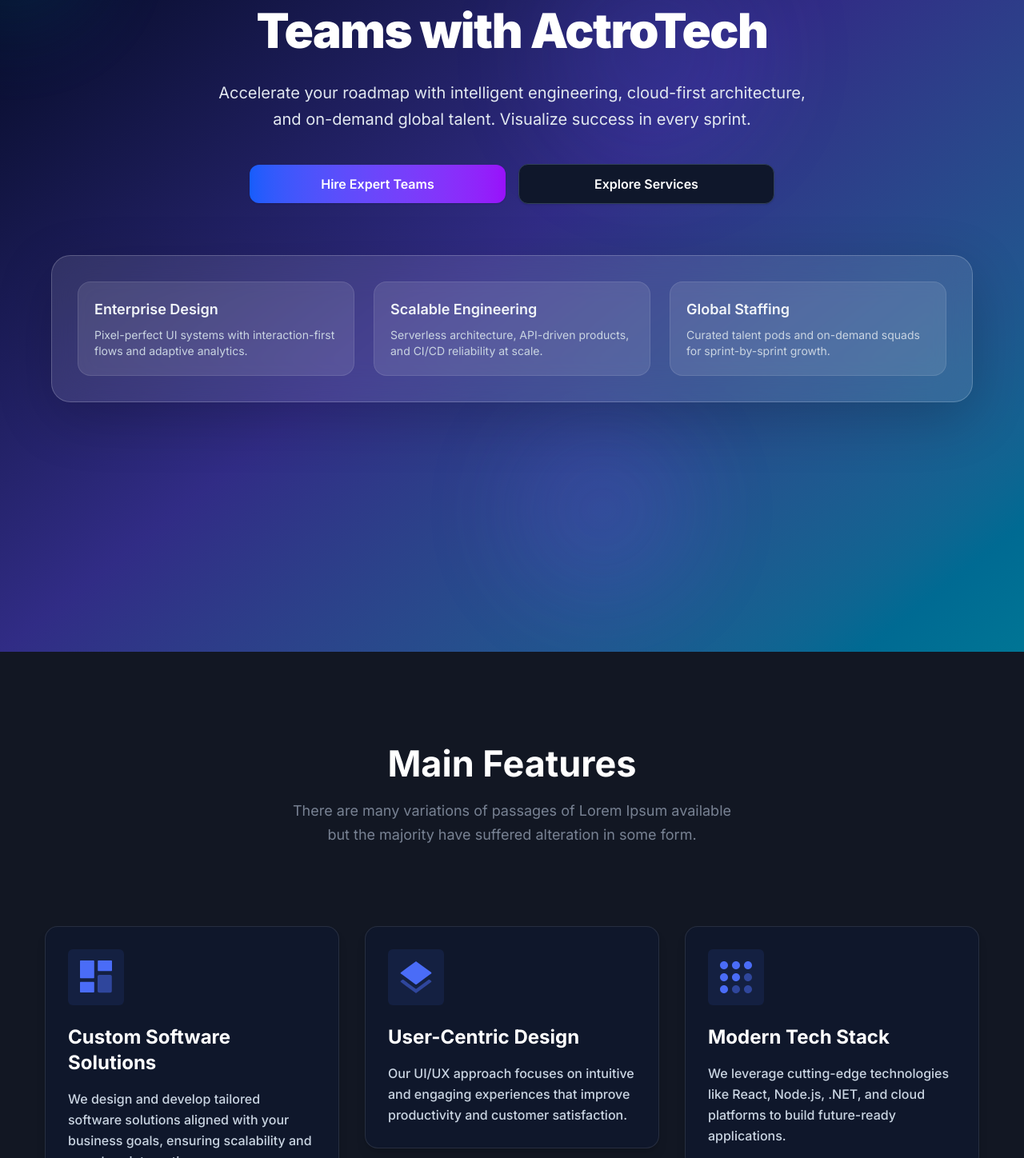
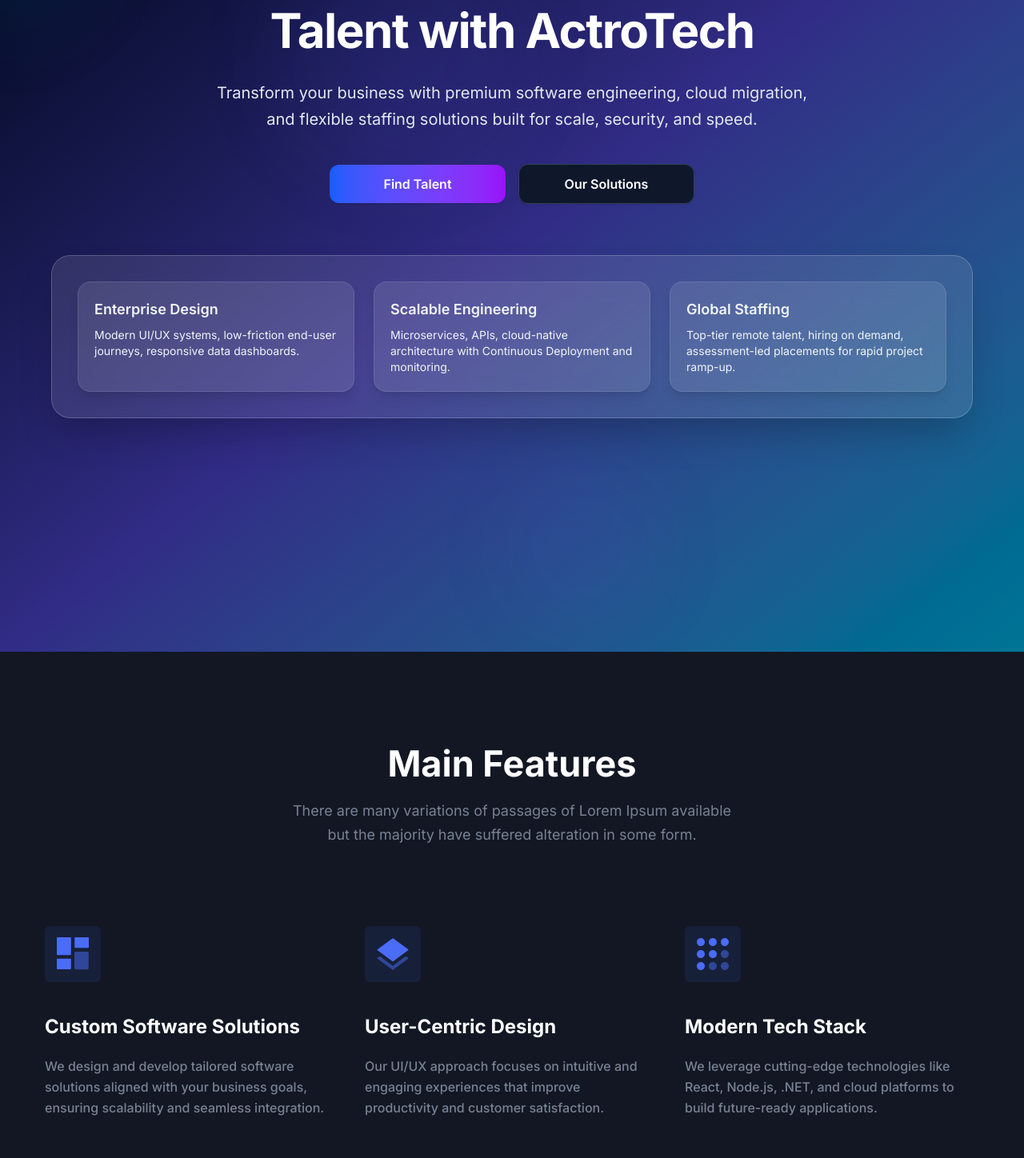
Before and after one commit to Mohankrishnamadisi/Actrotech, a Next.js app: page / in a window 1280 px wide. Shown: the part 202-1650 px from the top of the page at 80% size. Built offline with nearby package versions, Linux system fonts and the light colour scheme.

Commit message:
Revert "test animated changes"
This reverts commit a2d068238b373b7baa37a3f84a8465e262d99bc0.

```diff
--- a/package.json
+++ b/package.json
@@ -13,7 +13,6 @@
     "@tailwindcss/postcss": "^4.1.3",
     "eslint": "^9.24.0",
     "eslint-config-next": "15.1.6",
-    "framer-motion": "^12.38.0",
     "lucide-react": "^0.577.0",
     "next": "16.0.10",
     "next-themes": "^0.4.4",
--- a/src/app/page.tsx
+++ b/src/app/page.tsx
@@ -1,11 +1,36 @@
-import HomeAnimated from "@/components/HomeAnimated";
+import AboutSectionOne from "@/components/About/AboutSectionOne";
+import AboutSectionTwo from "@/components/About/AboutSectionTwo";
+import Blog from "@/components/Blog";
+import Brands from "@/components/Brands";
+import ScrollUp from "@/components/Common/ScrollUp";
+import Contact from "@/components/Contact";
+import Features from "@/components/Features";
+import Hero from "@/components/Hero";
+import Pricing from "@/components/Pricing";
+import Testimonials from "@/components/Testimonials";
+import Video from "@/components/Video";
 import { Metadata } from "next";
 
 export const metadata: Metadata = {
   title: "Actrotech - Software Solutions Company",
   description: "Welcome to Actrotech, your partner in innovative software development and technology solutions.",
+  // other metadata
 };
 
 export default function Home() {
-  return <HomeAnimated />;
+  return (
+    <>
+      <ScrollUp />
+      <Hero />
+      <Features />
+      <Video />
+      <Brands />
+      <AboutSectionOne />
+      <AboutSectionTwo />
+      <Testimonials />
+      <Pricing />
+      <Blog />
+      <Contact />
+    </>
+  );
 }
--- a/src/components/Features/SingleFeature.tsx
+++ b/src/components/Features/SingleFeature.tsx
@@ -1,34 +1,21 @@
-"use client";
-
-import { motion } from "framer-motion";
 import { Feature } from "@/types/feature";
 
 const SingleFeature = ({ feature }: { feature: Feature }) => {
   const { icon, title, paragraph } = feature;
-
   return (
-    <motion.div
-      className="w-full"
-      initial={{ opacity: 0, y: 20 }}
-      whileInView={{ opacity: 1, y: 0 }}
-      viewport={{ once: true, amount: 0.25 }}
-      transition={{ duration: 0.6, ease: [0.25, 0.46, 0.45, 0.94] }}
-    >
-      <motion.div
-        className="rounded-2xl border border-slate-200 bg-white p-7 shadow-lg transition-all duration-400 hover:-translate-y-2 hover:shadow-2xl dark:border-white/10 dark:bg-slate-900"
-        whileHover={{ y: -4, scale: 1.01 }}
-      >
-        <div className="bg-primary/10 text-primary mb-6 flex h-[70px] w-[70px] items-center justify-center rounded-md">
+    <div className="w-full">
+      <div className="wow fadeInUp" data-wow-delay=".15s">
+        <div className="bg-primary/10 text-primary mb-10 flex h-[70px] w-[70px] items-center justify-center rounded-md">
           {icon}
         </div>
-        <h3 className="mb-4 text-xl font-bold text-slate-900 dark:text-white sm:text-2xl lg:text-xl xl:text-2xl">
+        <h3 className="mb-5 text-xl font-bold text-black sm:text-2xl lg:text-xl xl:text-2xl dark:text-white">
           {title}
         </h3>
-        <p className="text-body-color text-base leading-relaxed font-medium dark:text-slate-300">
+        <p className="text-body-color pr-[10px] text-base leading-relaxed font-medium">
           {paragraph}
         </p>
-      </motion.div>
-    </motion.div>
+      </div>
+    </div>
   );
 };
 
--- a/src/components/Hero/index.tsx
+++ b/src/components/Hero/index.tsx
@@ -1,6 +1,5 @@
 "use client";
 
-import { motion } from "framer-motion";
 import Button from "@/components/Common/Button";
 import { useTheme } from "next-themes";
 
@@ -8,117 +7,92 @@ const Hero = () => {
   const { theme } = useTheme();
   const isDark = theme === "dark";
 
-  const heading = {
-    hidden: { opacity: 0, y: 30 },
-    visible: { opacity: 1, y: 0 },
-  };
-
-  const fadeUp = {
-    hidden: { opacity: 0, y: 20 },
-    visible: { opacity: 1, y: 0 },
-  };
-
   return (
-    <motion.section
+    <section
       id="home"
       className={`relative overflow-hidden pt-28 pb-36 md:pt-32 md:pb-44 ${
         isDark
           ? "bg-linear-to-br from-slate-950 via-indigo-900 to-cyan-700 text-white"
           : "bg-linear-to-br from-blue-50 via-indigo-100 to-cyan-50 text-gray-900"
       }`}
-      initial="hidden"
-      whileInView="visible"
-      viewport={{ once: true, amount: 0.3 }}
     >
-      <div className="pointer-events-none absolute inset-0 opacity-40">
+      <div className="pointer-events-none absolute inset-0 opacity-30">
         <div className={`absolute -left-20 top-10 h-48 w-48 rounded-full blur-3xl animate-float ${
           isDark ? "bg-cyan-400/30" : "bg-blue-400/20"
         }`} />
-        <div className={`absolute right-1/4 top-32 h-72 w-72 rounded-full blur-3xl animate-float ${
+        <div className={`absolute right-2/4 top-32 h-72 w-72 rounded-full blur-3xl animate-float ${
           isDark ? "bg-indigo-500/30" : "bg-indigo-400/20"
         }`} />
-        <div className={`absolute bottom-16 left-1/2 h-56 w-56 rounded-full blur-3xl animate-float ${
-          isDark ? "bg-violet-500/35" : "bg-purple-400/20"
+        <div className={`absolute bottom-10 left-2/4 h-44 w-44 rounded-full blur-3xl animate-float ${
+          isDark ? "bg-violet-500/25" : "bg-purple-400/15"
         }`} />
       </div>
 
       <div className="container relative z-10">
         <div className="mx-auto max-w-5xl px-4 text-center">
-          <motion.h1
-            className={`mb-6 text-4xl font-black leading-tight tracking-tight sm:text-5xl md:text-6xl ${
-              isDark ? "text-white" : "text-slate-900"
-            }`}
-            variants={heading}
-            transition={{ duration: 0.8, ease: "easeOut" as any }}
-          >
-            Build Future-ready Products & Teams with ActroTech
-          </motion.h1>
+          <h1 className={`mb-6 text-4xl font-bold leading-tight tracking-tight sm:text-5xl md:text-6xl animate-fade-in ${
+            isDark ? "text-white" : "text-gray-900"
+          }`}>
+            Build Future-ready Software & IT Talent with ActroTech
+          </h1>
+          <p className={`mx-auto mb-10 max-w-3xl text-base leading-relaxed sm:text-lg md:text-xl animate-slide-up ${
+            isDark ? "text-slate-200" : "text-gray-600"
+          }`}>
+            Transform your business with premium software engineering, cloud migration, and flexible staffing solutions built for scale, security, and speed.
+          </p>
 
-          <motion.p
-            className={`mx-auto mb-10 max-w-3xl text-base leading-relaxed sm:text-lg md:text-xl ${
-              isDark ? "text-slate-200" : "text-slate-700"
-            }`}
-            variants={fadeUp}
-            transition={{ duration: 0.7, delay: 0.1, ease: "easeOut" as any }}
-          >
-            Accelerate your roadmap with intelligent engineering, cloud-first architecture, and on-demand global talent. Visualize success in every sprint.
-          </motion.p>
-
-          <motion.div
-            className="flex flex-col items-center justify-center gap-4 sm:flex-row sm:gap-4"
-            variants={fadeUp}
-            transition={{ duration: 0.7, delay: 0.2, ease: "easeOut" as any }}
-          >
-            <Button href="/contact" variant="primary" className="w-full max-w-xs">
-              Hire Expert Teams
+          <div className="flex flex-col items-center justify-center gap-4 sm:flex-row sm:gap-4">
+            <Button href="/contact" variant="primary" className="w-full max-w-55 animate-slide-up">
+              Find Talent
             </Button>
-            <Button href="/careers" variant="secondary" className="w-full max-w-xs">
-              Explore Services
+            <Button href="/careers" variant="secondary" className="w-full max-w-55 animate-slide-up">
+              Our Solutions
             </Button>
-          </motion.div>
+          </div>
         </div>
       </div>
 
-      <motion.div
-        className="container relative mt-16 min-h-80 px-4"
-        variants={fadeUp}
-        transition={{ duration: 0.7, delay: 0.25, ease: "easeOut" as any }}
-      >
-        <div
-          className={`mx-auto max-w-6xl overflow-hidden rounded-3xl border p-6 shadow-[0_20px_70px_rgba(0,0,0,0.2)] backdrop-blur-xl md:p-8 ${
-            isDark ? "border-white/20 bg-white/10" : "border-slate-200/60 bg-white/90"
-          }`}
-        >
+      <div className="container relative mt-16 min-h-80 px-4">
+        <div className={`mx-auto max-w-6xl rounded-3xl border p-6 shadow-2xl backdrop-blur-xl md:p-8 animate-fade-in ${
+          isDark
+            ? "border-white/20 bg-white/10"
+            : "border-gray-200/50 bg-white/80"
+        }`}>
           <div className="grid gap-6 md:grid-cols-3">
-            {[
-              {
-                title: "Enterprise Design",
-                content: "Pixel-perfect UI systems with interaction-first flows and adaptive analytics.",
-              },
-              {
-                title: "Scalable Engineering",
-                content: "Serverless architecture, API-driven products, and CI/CD reliability at scale.",
-              },
-              {
-                title: "Global Staffing",
-                content: "Curated talent pods and on-demand squads for sprint-by-sprint growth.",
-              },
-            ].map((item) => (
-              <motion.div
-                key={item.title}
-                className={`rounded-2xl border p-5 text-left transition-all duration-300 hover:-translate-y-1 hover:shadow-2xl ${
-                  isDark ? "border-white/10 bg-white/10 text-slate-100" : "border-slate-200 bg-slate-50 text-slate-800"
-                }`}
-                whileHover={{ y: -3, scale: 1.02 }}
-              >
-                <h3 className="text-lg font-semibold">{item.title}</h3>
-                <p className="mt-2 text-sm text-slate-500 dark:text-slate-300">{item.content}</p>
-              </motion.div>
-            ))}
+            <div className={`rounded-2xl border p-5 text-left shadow-lg transition-all duration-300 hover:-translate-y-1 hover:shadow-2xl ${
+              isDark
+                ? "border-white/10 bg-white/10 text-slate-100"
+                : "border-gray-200 bg-gray-50 text-gray-800"
+            }`}>
+              <h3 className="text-lg font-semibold">Enterprise Design</h3>
+              <p className={`mt-2 text-sm ${
+                isDark ? "text-slate-100" : "text-gray-600"
+              }`}>Modern UI/UX systems, low-friction end-user journeys, responsive data dashboards.</p>
+            </div>
+            <div className={`rounded-2xl border p-5 text-left shadow-lg transition-all duration-300 hover:-translate-y-1 hover:shadow-2xl ${
+              isDark
+                ? "border-white/10 bg-white/10 text-slate-100"
+                : "border-gray-200 bg-gray-50 text-gray-800"
+            }`}>
+              <h3 className="text-lg font-semibold">Scalable Engineering</h3>
+              <p className={`mt-2 text-sm ${
+                isDark ? "text-slate-100" : "text-gray-600"
+              }`}>Microservices, APIs, cloud-native architecture with Continuous Deployment and monitoring.</p>
+            </div>
+            <div className={`rounded-2xl border p-5 text-left shadow-lg transition-all duration-300 hover:-translate-y-1 hover:shadow-2xl ${
+              isDark
+                ? "border-white/10 bg-white/10 text-slate-100"
+                : "border-gray-200 bg-gray-50 text-gray-800"
+            }`}>
+              <h3 className="text-lg font-semibold">Global Staffing</h3>
+              <p className={`mt-2 text-sm ${
+                isDark ? "text-slate-100" : "text-gray-600"
+              }`}>Top-tier remote talent, hiring on demand, assessment-led placements for rapid project ramp-up.</p>
+            </div>
           </div>
         </div>
-      </motion.div>
-    </motion.section>
+      </div>
+    </section>
   );
 };
 
--- a/src/components/HomeAnimated.tsx
+++ /dev/null
@@ -1,75 +0,0 @@
-"use client";
-
-import { motion } from "framer-motion";
-import AboutSectionOne from "@/components/About/AboutSectionOne";
-import AboutSectionTwo from "@/components/About/AboutSectionTwo";
-import Blog from "@/components/Blog";
-import Brands from "@/components/Brands";
-import ScrollUp from "@/components/Common/ScrollUp";
-import Contact from "@/components/Contact";
-import Features from "@/components/Features";
-import Hero from "@/components/Hero";
-import Pricing from "@/components/Pricing";
-import Testimonials from "@/components/Testimonials";
-import Video from "@/components/Video";
-
-const sectionVariants = {
-  hidden: { opacity: 0, y: 40 },
-  visible: { opacity: 1, y: 0 },
-};
-
-const HomeAnimated = () => {
-  return (
-    <>
-      <ScrollUp />
-      <motion.main
-        className="overflow-hidden"
-        initial="hidden"
-        whileInView="visible"
-        viewport={{ once: true, amount: 0.15 }}
-      >
-        <motion.div variants={sectionVariants} transition={{ delay: 0.1 }}>
-          <Hero />
-        </motion.div>
-
-        <motion.div variants={sectionVariants} transition={{ delay: 0.2 }}>
-          <Features />
-        </motion.div>
-
-        <motion.div variants={sectionVariants} transition={{ delay: 0.25 }}>
-          <Video />
-        </motion.div>
-
-        <motion.div variants={sectionVariants} transition={{ delay: 0.3 }}>
-          <Brands />
-        </motion.div>
-
-        <motion.div variants={sectionVariants} transition={{ delay: 0.35 }}>
-          <AboutSectionOne />
-        </motion.div>
-
-        <motion.div variants={sectionVariants} transition={{ delay: 0.4 }}>
-          <AboutSectionTwo />
-        </motion.div>
-
-        <motion.div variants={sectionVariants} transition={{ delay: 0.45 }}>
-          <Testimonials />
-        </motion.div>
-
-        <motion.div variants={sectionVariants} transition={{ delay: 0.5 }}>
-          <Pricing />
-        </motion.div>
-
-        <motion.div variants={sectionVariants} transition={{ delay: 0.55 }}>
-          <Blog />
-        </motion.div>
-
-        <motion.div variants={sectionVariants} transition={{ delay: 0.6 }}>
-          <Contact />
-        </motion.div>
-      </motion.main>
-    </>
-  );
-};
-
-export default HomeAnimated;
```
Also changed, not shown: src/components/Brands/index.tsx (+6 -23 lines), src/components/Common/SectionTitle.tsx (+13 -17 lines), src/components/Testimonials/SingleTestimonial.tsx (+14 -24 lines).
